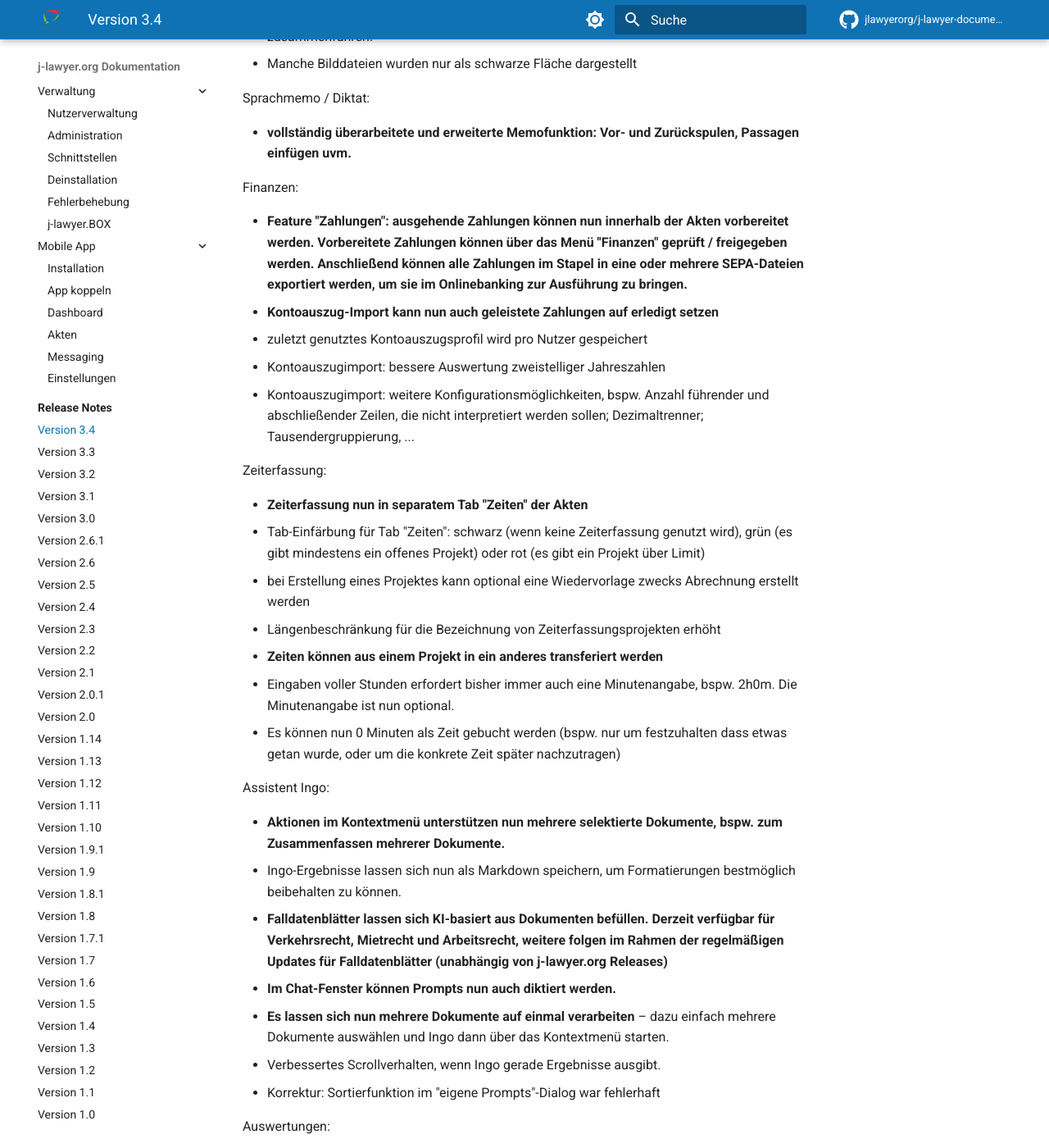
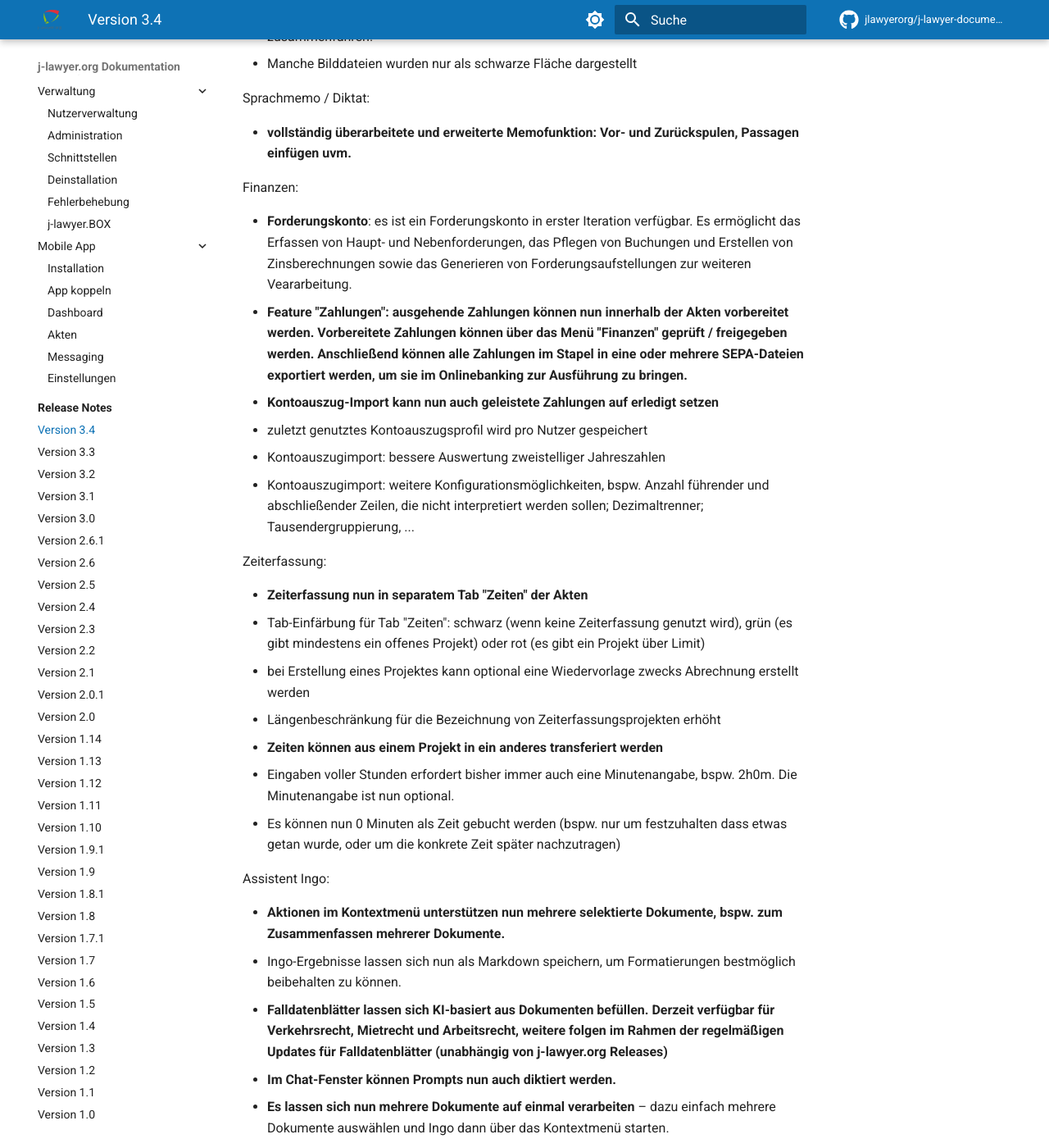
Before and after one commit to jlawyerorg/j-lawyer-documentation, an MkDocs documentation site: the page built from docs/releasenotes/v3-4.md, in a window 1280 px wide and 1400 px high, scrolled down 2245 px. Shown: the whole window at 82% size. Built offline with MkDocs 1.6.1 and Material for MkDocs 9.7.7, drawn with Linux system fonts in a browser that asks for light colours; comment, search, counter and statistics services are not loaded; some of the changed lines change nothing that is shown; some of the changed text lies outside the part shown.

Commit message:
added 3.4 items

```diff
--- a/docs/releasenotes/v3-4.md
+++ b/docs/releasenotes/v3-4.md
@@ -60,6 +60,7 @@
 
 Finanzen:
 
+- **Forderungskonto**: es ist ein Forderungskonto in erster Iteration verfügbar. Es ermöglicht das Erfassen von Haupt- und Nebenforderungen, das Pflegen von Buchungen und Erstellen von Zinsberechnungen sowie das Generieren von Forderungsaufstellungen zur weiteren Veararbeitung.
 - **Feature "Zahlungen": ausgehende Zahlungen können nun innerhalb der Akten vorbereitet werden. Vorbereitete Zahlungen können über das Menü "Finanzen" geprüft / freigegeben werden. Anschließend können alle Zahlungen im Stapel in eine oder mehrere SEPA-Dateien exportiert werden, um sie im Onlinebanking zur Ausführung zu bringen.**
 - **Kontoauszug-Import kann nun auch geleistete Zahlungen auf erledigt setzen**
 - zuletzt genutztes Kontoauszugsprofil wird pro Nutzer gespeichert
@@ -90,6 +91,7 @@
 
 - neue Auswertung: Akten ohne Zugriffsbeschränkung
 - **neue Auswertung: Akten ohne Rechnung**
+- "Gebuchten Zeiten pro Mitarbeiter": es werden zusätzlich auch die nicht abgerechneten Zeiten angezeigt
 - **Es kann per Rechtsklick von einer Zeile in der Auswertung zu der dazugehörigen Akte navigiert werden.**
 
 Kalender:
@@ -193,3 +195,4 @@
 - Layoutverbesserungen bei initialer Darstellung von Auswertungen
 - **Neue Berechtigung "Systemadministrator": um besser zwischen fachlicher und technischer Verantwortung unterscheiden zu können, wurde die vorhandene "Administrator"-Rolle aufgeteilt in "Unternehmensadmin" und "Systemadmin".**
 - **"App koppeln"-Ansicht im Logindialog. Per QR-Code können die Verbindungseinstellungen in die App auf Smartphone / Tablet übertragen werden. So reduziert sich die Konfiguration auf Eingabe von Nutzer und Passwort.**
+- Upgrade auf neuestes Patchlevel (Java 17)
```
